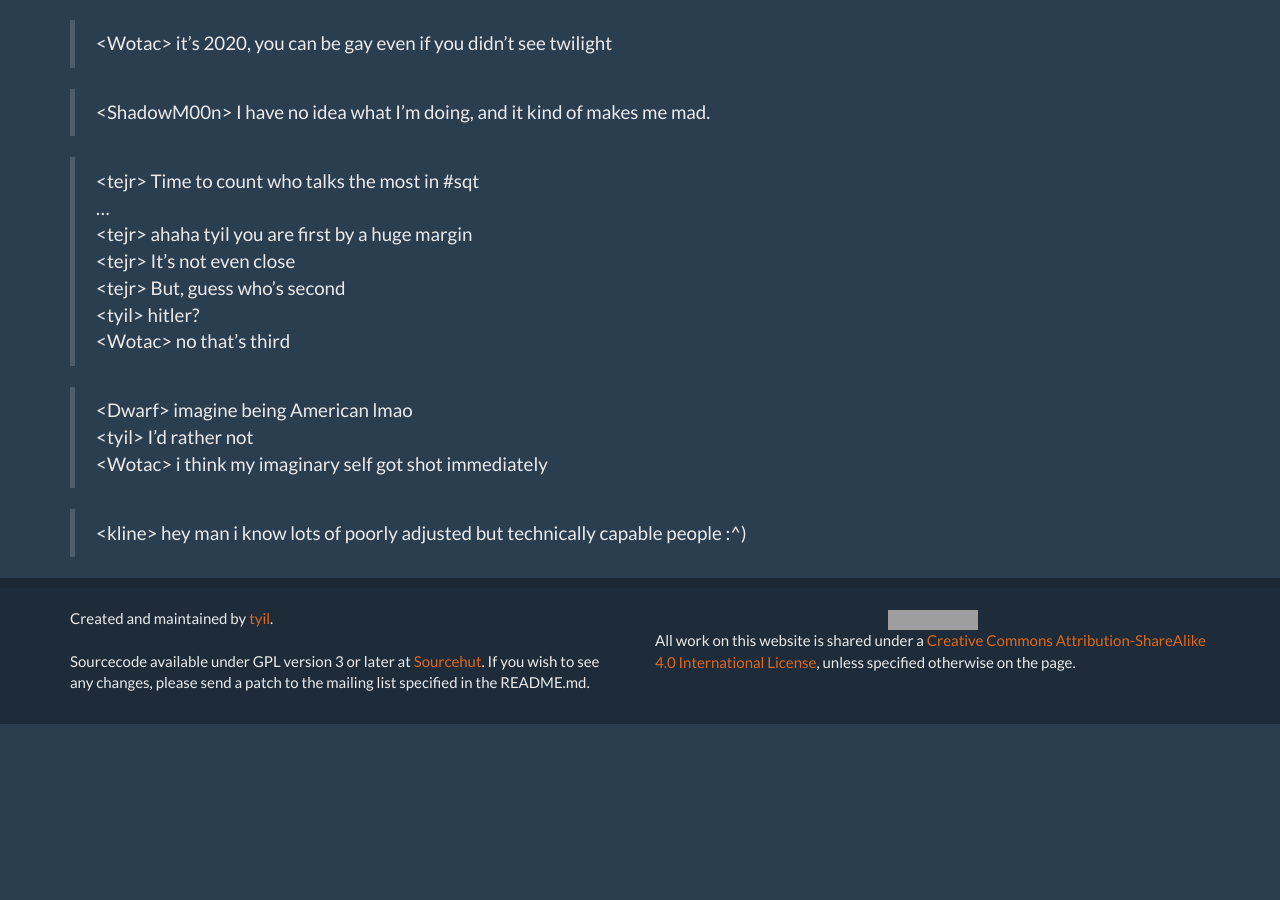
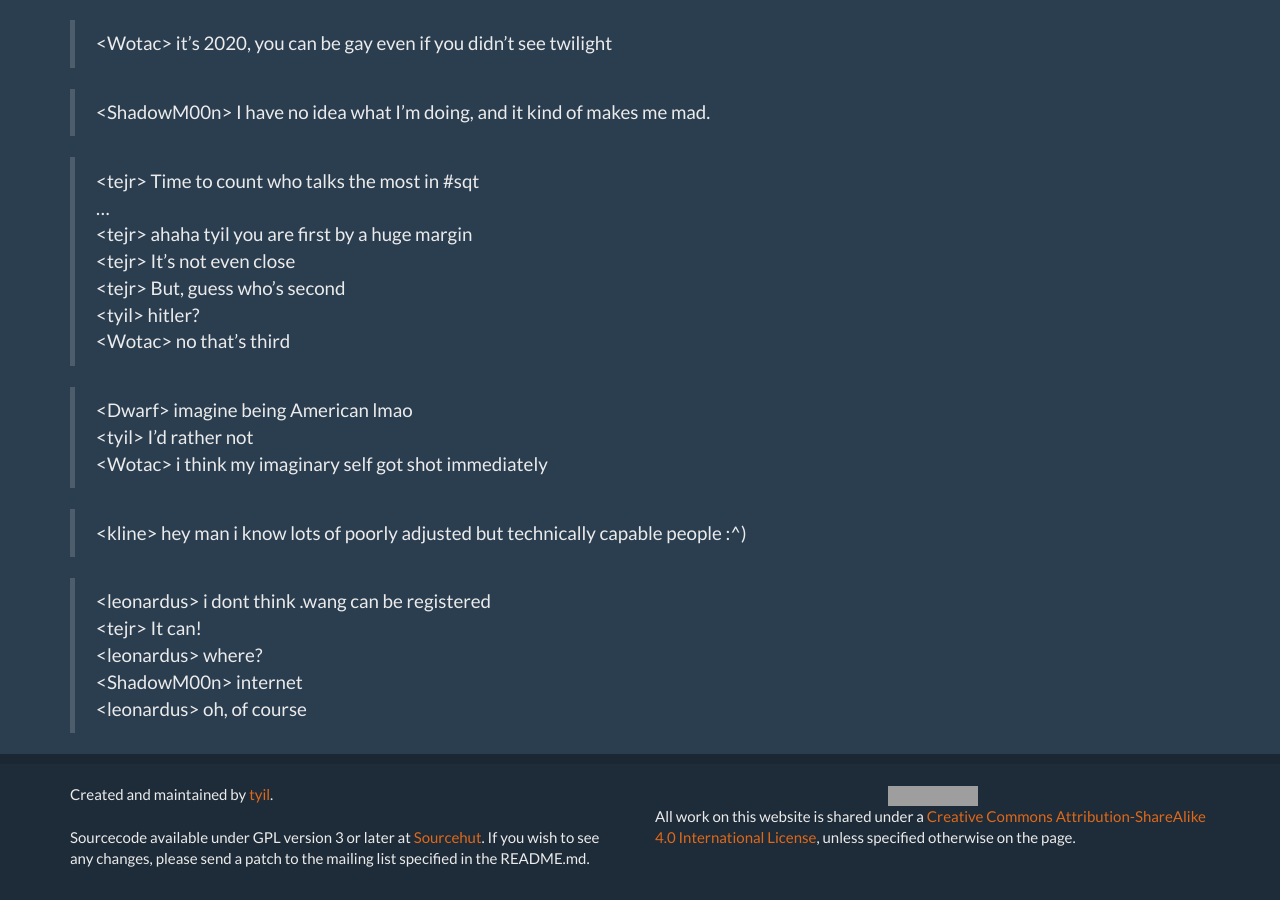
Before and after one commit to scriptkitties/fglt, a Jekyll site: the page built from irc.md, in a window 1280 px wide and 900 px high, scrolled down 1279 px. Built offline with Jekyll 4.4.1, drawn with Linux system fonts in a browser that asks for light colours; before the commit the page ends 2003 px from its top, so only the background shows below that; grey boxes are pictures that could not be loaded.

Commit message:
Add a quote from the channel about wang registers

```diff
--- a/irc.md
+++ b/irc.md
@@ -67,3 +67,9 @@ connect to the IRC network.
 > &lt;Wotac&gt; i think my imaginary self got shot immediately
 
 > &lt;kline&gt; hey man i know lots of poorly adjusted but technically capable people :^)
+
+> &lt;leonardus&gt; i dont think .wang can be registered
+> &lt;tejr&gt; It can!
+> &lt;leonardus&gt; where?
+> &lt;ShadowM00n&gt; internet
+> &lt;leonardus&gt; oh, of course
```
